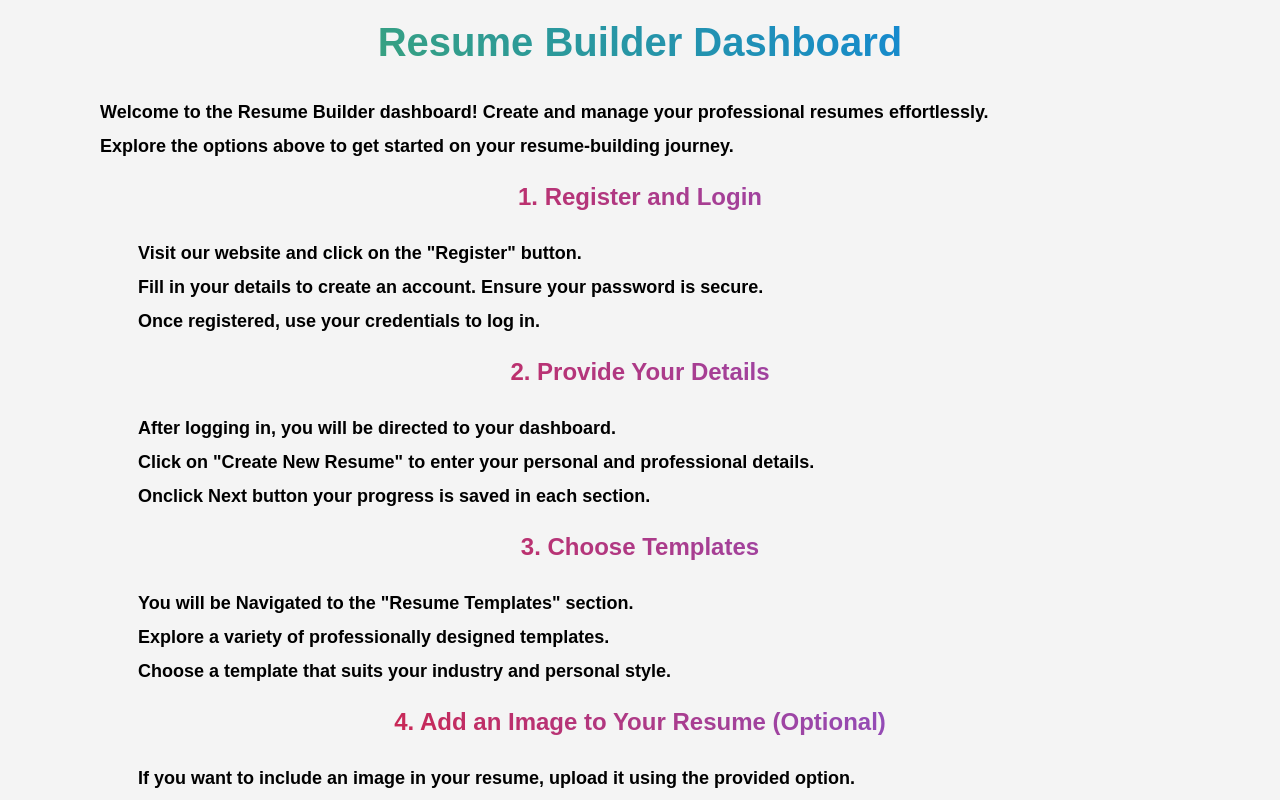
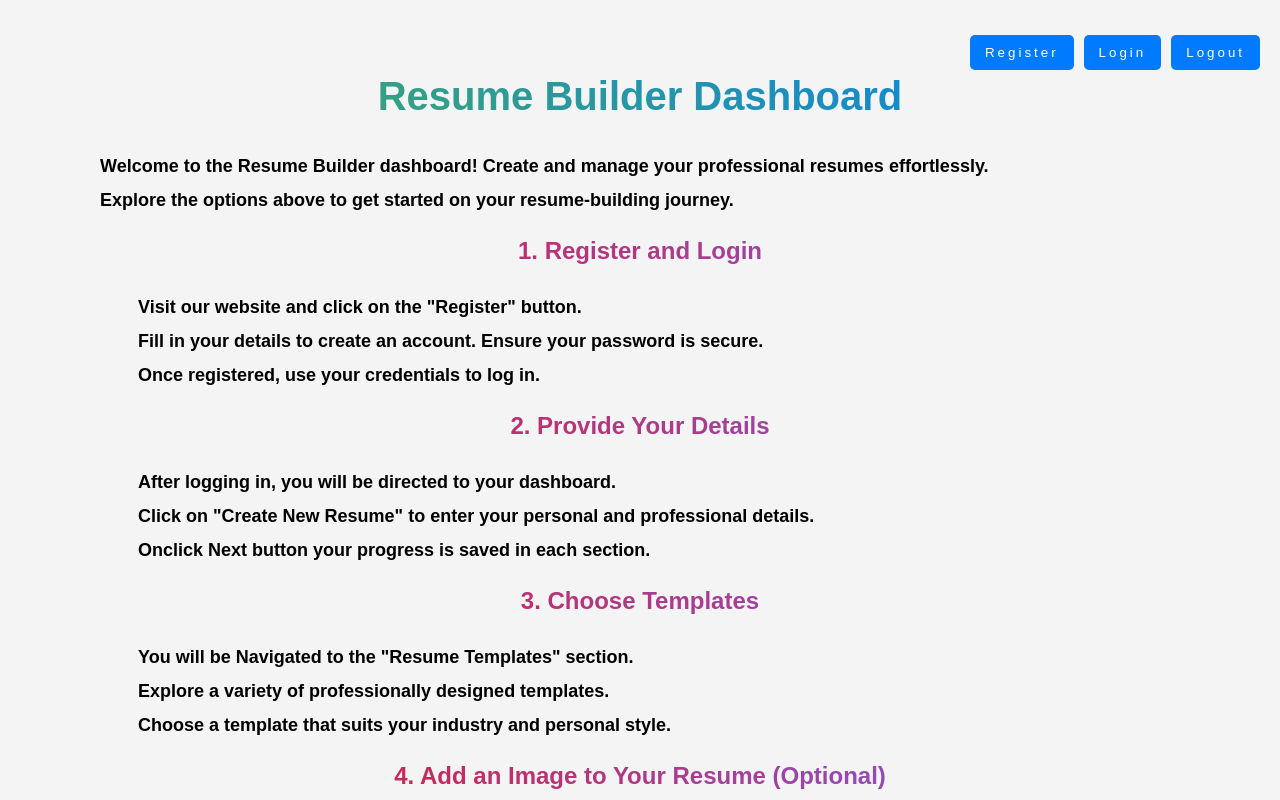
Before and after one commit to Vishnu-D-2002/Dynamic_Portfolio_-_Export_PDF-FE-, a React (Vite) app: page / in a window 1280 px wide. Shown: the top 800 px of the page. Built offline with nearby package versions, Linux system fonts and the light colour scheme.

Commit message:
all success

```diff
--- a/src/App.css
+++ b/src/App.css
@@ -320,7 +320,13 @@
 }
 
 #dashboard-title {
-    margin-top: 0;
+    margin-top: 10%;
+}
+
+@media (min-width:1200px){
+    #dashboard-title {
+            margin-top: 3%;
+        }
 }
 
 .dash-head {
@@ -401,6 +407,29 @@
     box-shadow: 0 4px 8px rgba(0, 0, 0, 0.1);
 }
 
+.auth-buttons {
+    position: absolute;
+    top: 0;
+    right: 0;
+    display: flex;
+    align-items: center;
+    margin: 20px;
+}
+
+.auth-buttons button {
+    margin-left: 10px;
+    background-color: #007bff;
+    color: #fff;
+    border: none;
+    padding: 10px 15px;
+    border-radius: 5px;
+    cursor: pointer;
+}
+
+.auth-buttons button:hover {
+    background-color: #0056b3;
+}
+
 @media (max-width: 768px) {
     .review-item {
         width: 100%;
--- a/src/components/Dashboard.jsx
+++ b/src/components/Dashboard.jsx
@@ -14,8 +14,20 @@
 
   const navigate = useNavigate();
 
+  const handleLogout = () => {
+    sessionStorage.removeItem('loggedInUser')
+    navigate('/login');
+  }
+
   return (
     <div className="dashboard-container">
+
+      <div className="auth-buttons">
+        <button onClick={() => navigate('/register')}>Register</button>
+        <button onClick={() => navigate('/login')}>Login</button>
+        <button onClick={handleLogout}>Logout</button>
+      </div><br />
+
       <h1 id="dashboard-title">Resume Builder Dashboard</h1>
 
       <div className="dashboard-info">
```
